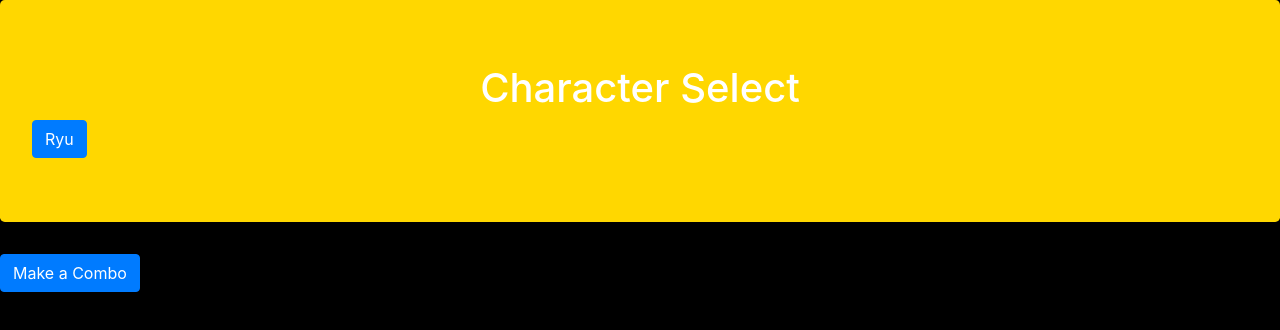
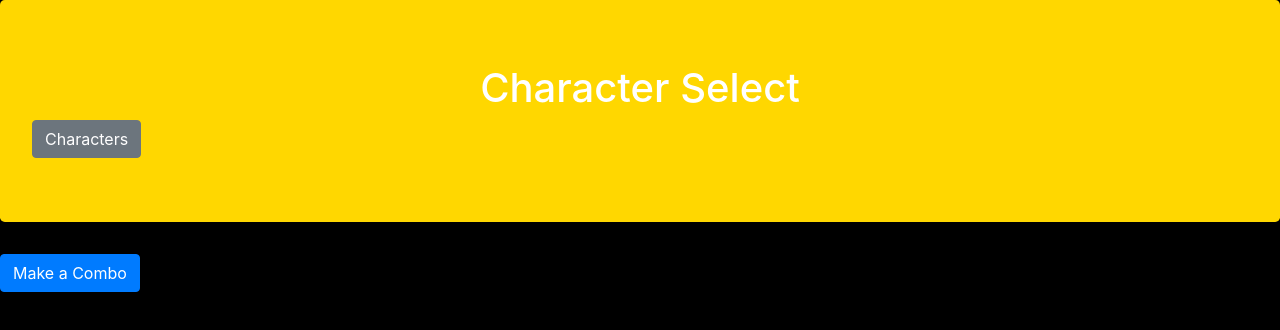
Before and after one commit to jasonfelipe/SFV_React, a React (Create React App) app in the folder client/: page /combo in a window 1280 px wide. Shown: the top 330 px of the page. Built offline with nearby package versions, Linux system fonts and the light colour scheme.

Commit message:
creating drop down

```diff
--- /dev/null
+++ b/client/src/components/DropdownMenu/DropdownItem.js
@@ -0,0 +1,6 @@
+import React from "react";
+export const DropdownItem = props => {
+    return (
+        <button onClick={props.onClick}>{props.name}</button>
+    )
+}
--- /dev/null
+++ b/client/src/components/DropdownMenu/DropdownMenu.js
@@ -0,0 +1,21 @@
+import React from "react";
+
+export const DropdownMenu = props => {
+    return (
+        <div className="menu">
+            <button onClick={props.showDropdown} className="btn btn-secondary">
+                {props.name}
+            </button>
+
+
+        {
+            props.show ?
+        (
+            <div>
+                    {props.children}
+                </div>
+                )
+                : (null)}
+            </div>
+        )
+}
--- /dev/null
+++ b/client/src/components/DropdownMenu/index.js
@@ -0,0 +1,2 @@
+export * from "./DropdownMenu";
+export * from "./DropdownItem";
--- a/client/src/pages/Combo.js
+++ b/client/src/pages/Combo.js
@@ -1,17 +1,24 @@
 import React, { Component } from "react";
 import { ComboModal } from "../components/Modals";
 import { Jumbotron } from "../components/Jumbotron";
+import { DropdownMenu, DropdownItem } from "../components/DropdownMenu";
+import API from '../utils/API';
 import './css/style.css';
-import API from '../utils/API';
 
 class Ryu extends Component {
     constructor(props, context) {
         super(props, context)
         this.state = {
             jumbotronTitle: "",
-            data: [],
+            frameData: [],
+            comboData: [],
             comboModal: false,
+            showMenu: false,
+            dropdownName: "Characters"
         };
+        this.showDropdown =this.showDropdown.bind(this);
+        this.closeDropdown = this.closeDropdown.bind(this);
+
     };
 
     showComboModal = () => {
@@ -26,9 +33,36 @@ class Ryu extends Component {
         })
     }
 
+    showDropdown = event => {
+        event.preventDefault();
+        this.setState({ showMenu: true }, () => {
+            document.addEventListener('click', this.closeDropdown);
+          });
+    }
+
+    closeDropdown = () => {
+        this.setState({ showMenu: false }, () => {
+          document.removeEventListener('click', this.closeDropdown);
+        });
+    }
+
     createCombo = () => {
         this.showComboModal();
     }
+
+    getCharacterData = event => {
+        event.preventDefault();
+        let character = event.target.innerHTML
+        API.getFrameData(character).then(res => {
+            this.setState({
+                frameData: res.data,
+                jumbotronTitle: character,
+                dropdownName: character
+            });
+        });
+    };
+
+
 
 
     render(){
@@ -38,7 +72,20 @@ class Ryu extends Component {
             <Jumbotron
                 title={this.state.jumbotronTitle ? this.state.jumbotronTitle + " Frame Data" : "Character Select"}
             >
-                <button id='ryu' onClick={this.getCharacterData} className='btn btn-primary'>Ryu</button>
+
+
+
+            <DropdownMenu
+                name={this.state.dropdownName}
+                show={this.state.showMenu}
+                showDropdown={this.showDropdown}
+            >
+                <DropdownItem
+                    name='Ryu'
+                    onClick={this.getCharacterData}
+                />
+            </DropdownMenu>
+
             </Jumbotron>
 
             <button onClick={this.showComboModal} className='btn btn-primary'>Make a Combo</button>
```
